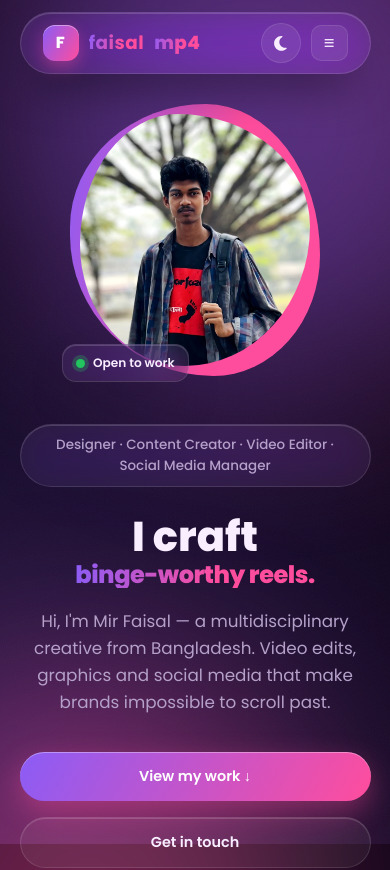
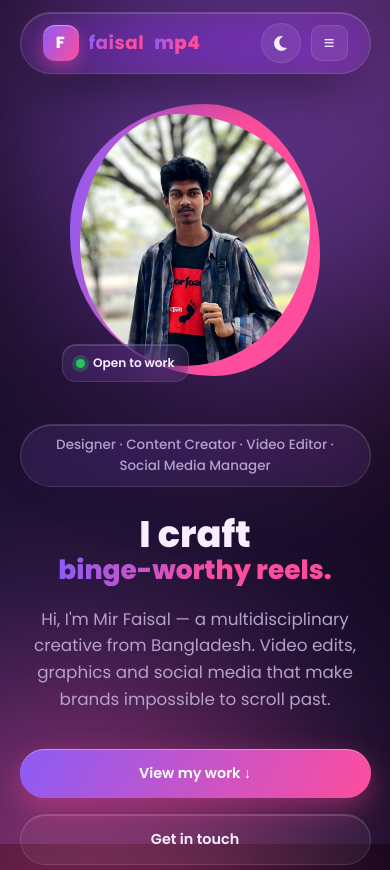
Before and after one commit to jawadur13/Faisal-Portfolio, a React (Vite) app: page / in a window 390 px wide. Shown: the top 870 px of the page. Built offline with nearby package versions, Linux system fonts and the light colour scheme.

Commit message:
responsive

```diff
--- a/src/components/Hero.css
+++ b/src/components/Hero.css
@@ -49,6 +49,10 @@
   align-items: center;
 }
 
+.hero-content {
+  container-type: inline-size;
+}
+
 .hero-tag {
   display: inline-flex;
   align-items: center;
@@ -67,7 +71,7 @@
 }
 
 .hero h1 {
-  font-size: clamp(2.6rem, 6.4vw, 4.2rem);
+  font-size: clamp(2.3rem, 8.6cqi, 4.2rem);
   font-weight: 800;
   margin-bottom: 20px;
 }
@@ -78,15 +82,11 @@
 
 .hero h1 .accent {
   display: block;
-  background: var(--grad-text);
-  -webkit-background-clip: text;
-  background-clip: text;
-  color: transparent;
   width: fit-content;
   position: relative;
-  overflow: hidden;
   white-space: nowrap;
   max-width: 100%;
+  font-size: 0.72em;
 }
 
 .rot-new,
@@ -99,38 +99,35 @@
 }
 
 .rot-new {
-  animation: rollIn 0.55s cubic-bezier(0.22, 0.61, 0.36, 1) both;
+  animation: swapIn 0.5s ease both;
 }
 
 .rot-old {
   position: absolute;
   left: 0;
   top: 0;
-  animation: rollOut 0.55s cubic-bezier(0.55, 0.06, 0.68, 0.19) both;
+  animation: swapOut 0.5s ease both;
 }
 
-@keyframes rollIn {
+@keyframes swapIn {
   from {
-    transform: translateY(75%);
     opacity: 0;
-    filter: blur(6px);
+    transform: translateY(14px);
   }
   to {
+    opacity: 1;
     transform: none;
-    opacity: 1;
-    filter: blur(0);
   }
 }
 
-@keyframes rollOut {
+@keyframes swapOut {
   from {
+    opacity: 1;
     transform: none;
-    opacity: 1;
   }
   to {
-    transform: translateY(-75%);
     opacity: 0;
-    filter: blur(6px);
+    transform: translateY(-12px);
   }
 }
 
@@ -277,11 +274,6 @@
     padding-top: 104px;
   }
 
-  .hero h1 .accent {
-    font-size: 0.52em;
-    letter-spacing: -0.5px;
-  }
-
   .hero-actions .btn {
     flex: 1 1 100%;
     justify-content: center;
@@ -301,10 +293,3 @@
     display: none;
   }
 }
-
-@media (max-width: 700px) {
-  .hero h1 .accent {
-    font-size: 0.58em;
-    letter-spacing: -0.5px;
-  }
-}
```
